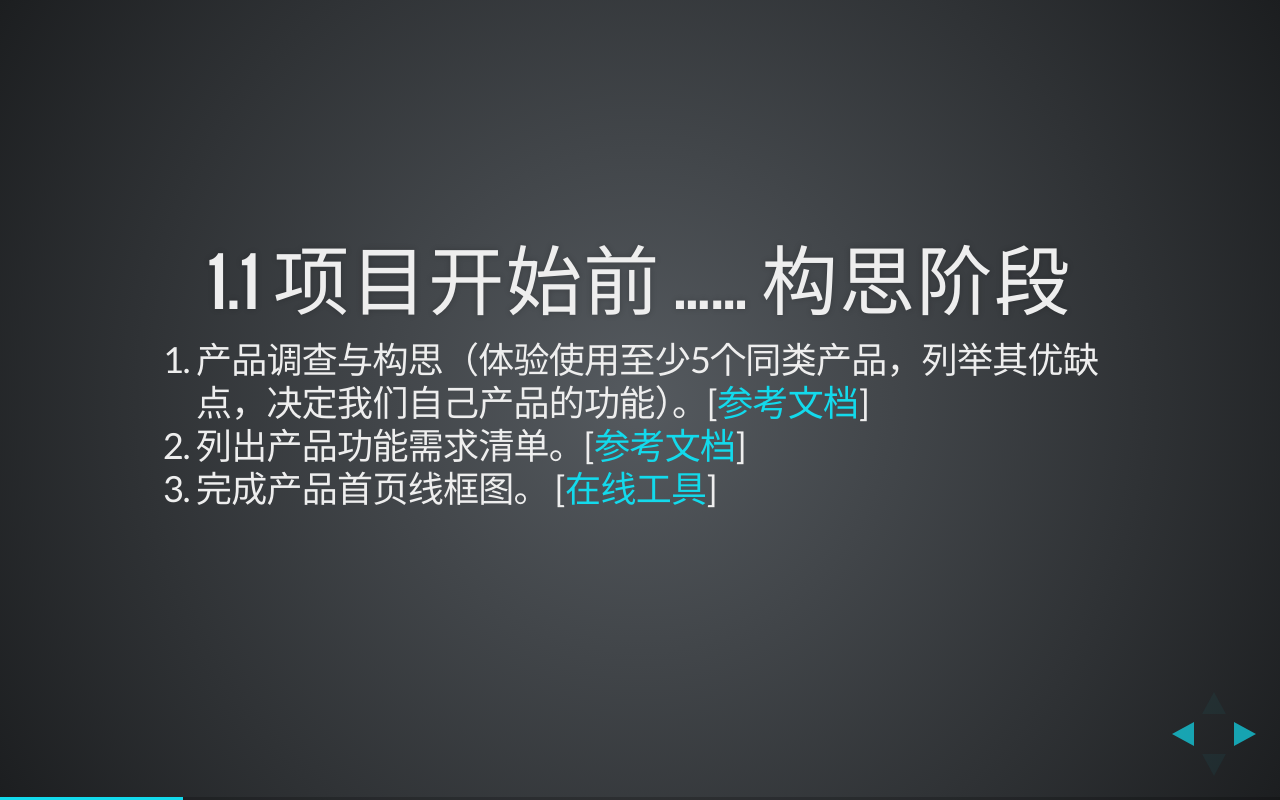
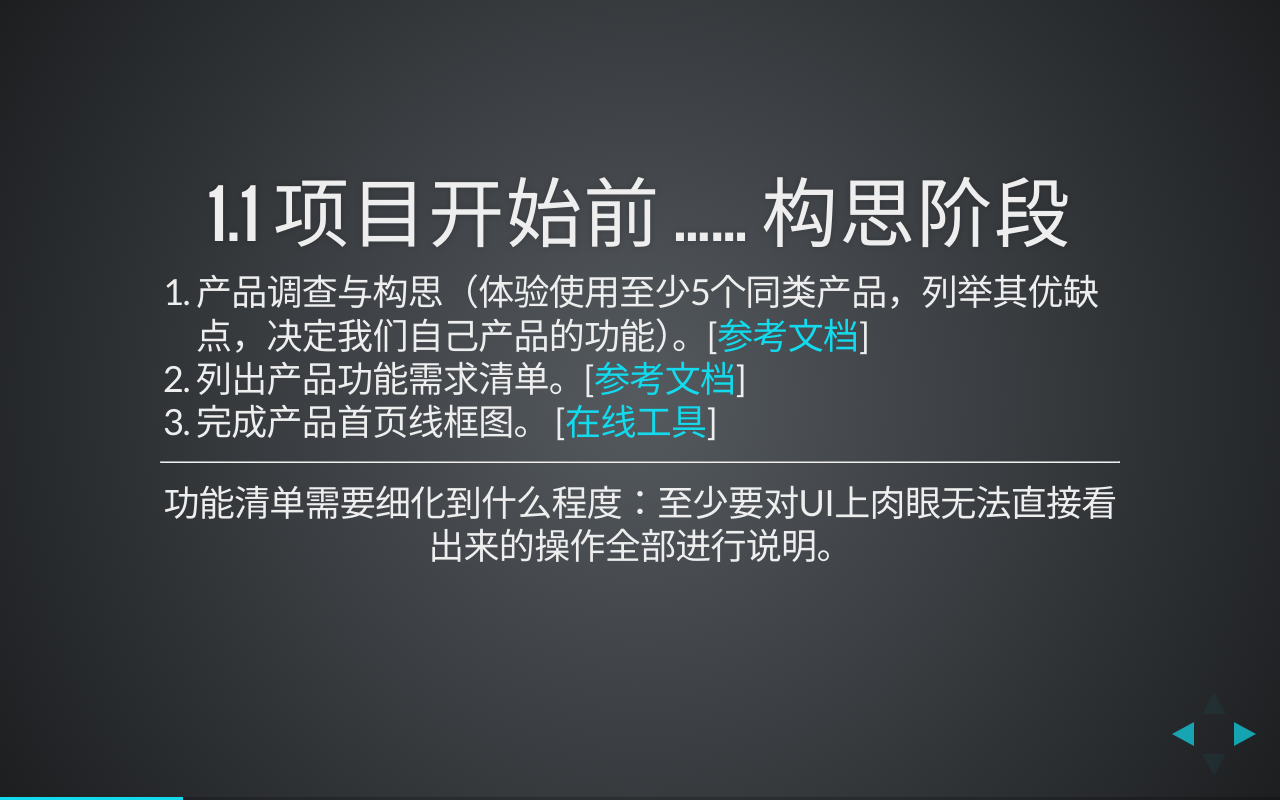
Before and after one commit to mxiaop/project, a website: page index.html in a window 1280 px wide. Both pictures are taken after a click on the element 1251 px from the left and 734 px from the top of the page. Drawn offline with Linux system fonts and the light colour scheme.

Commit message:
add text

```diff
--- a/index.html
+++ b/index.html
@@ -56,6 +56,8 @@
                         <li>列出产品功能需求清单。[<a href="https://drive.google.com/a/wallstreetcn.com/file/d/0B2W5v8K47w44R3JZd24wNjY0X28/edit?usp=sharing">参考文档</a>] </li>
                         <li>完成产品首页线框图。 [<a href="https://cacoo.com/">在线工具</a>] </li>
                     </ol>
+                    <hr/>
+                    <p>功能清单需要细化到什么程度：至少要对UI上肉眼无法直接看出来的操作全部进行说明。</p>
                 </section>
 
                 <section>
```
